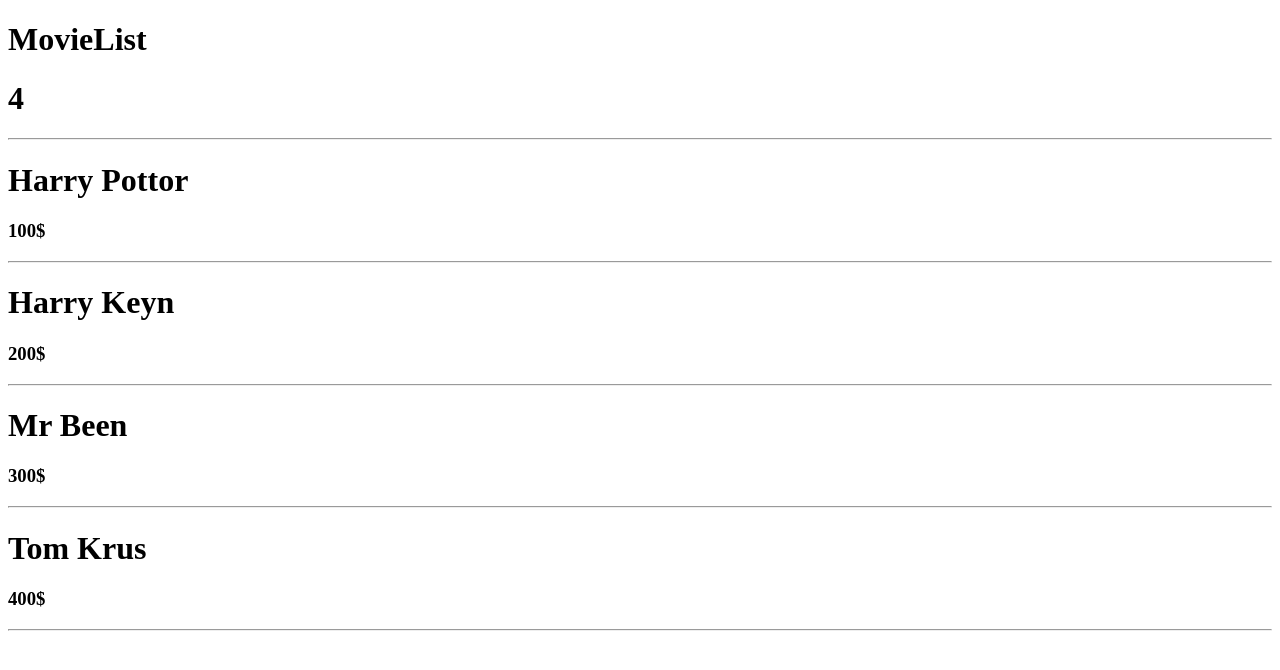
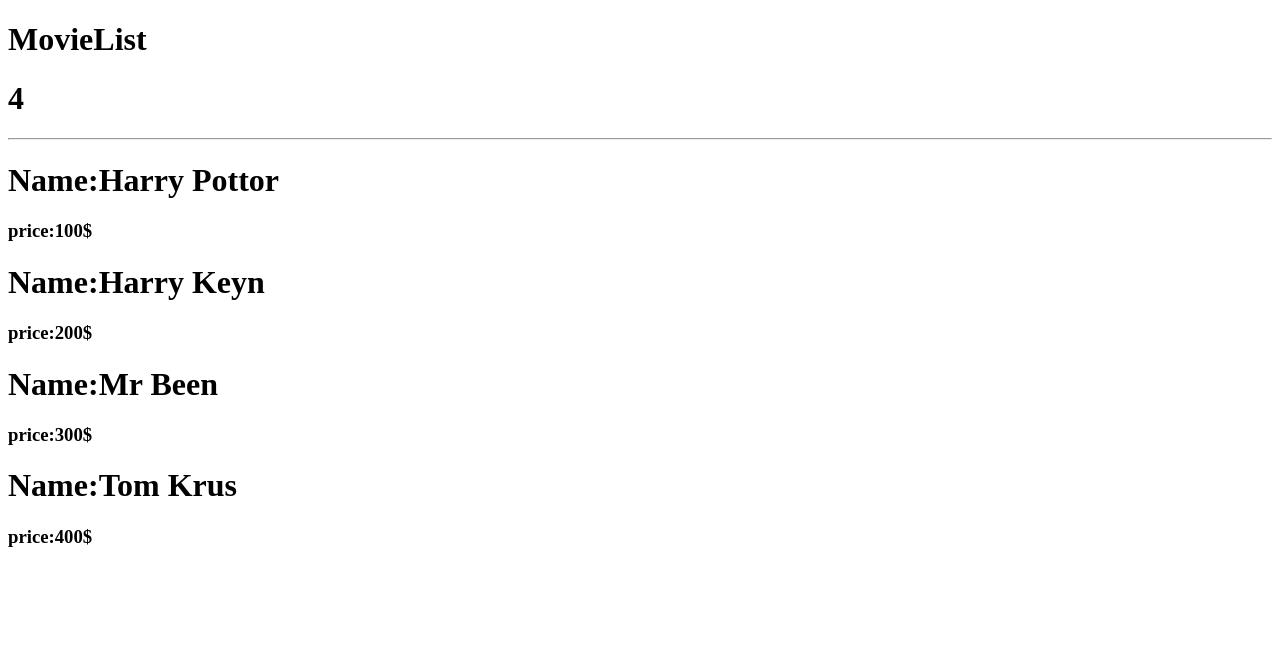
Before and after one commit to muxutdinov/home-react, a React (Create React App) app: page / in a window 1280 px wide. Shown: the top 670 px of the page. Built offline with nearby package versions, Linux system fonts and the light colour scheme.

Commit message:
context one part

```diff
--- a/src/MuviList.js
+++ b/src/MuviList.js
@@ -1,26 +1,19 @@
-import React, { useState } from 'react'
-
+import React, { useContext } from "react";
+import Movie from "./Movie";
+import { Kino } from "./context";
 export const MuviList = () => {
-    const [data, setData] = useState([
-        {id:1,name:"Harry Pottor",price:"100$"},
-        {id:2,name:"Harry Keyn",price:"200$"},
-        {id:3,name:"Mr Been",price:"300$"},
-        {id:4,name:"Tom Krus",price:"400$"}
-    ])
+  const [data, setData] = useContext(Kino);
+  console.log(data,"test");
   return (
     <div>
       {
-                data.map((value,index)=>{
+          data.map((value)=>{
               return(
-                        <div key={value.id}>
-                            <h1>{value.name}</h1>
-                            <h3>{value.price}</h3>
-                            <hr/>
-                        </div>
+                  <Movie key={value.id}  value={value} />
               )
           })
       }
     </div>
-    )
-}
-export default MuviList
+  );
+};
+export default MuviList;
--- a/src/Navbar.js
+++ b/src/Navbar.js
@@ -2,7 +2,7 @@ import React, { useContext } from "react";
 import { Kino } from "./context";
 
 export const Navbar = () => {
-  const [data,setData]=useContext(Kino)
+  const [data, setData] = useContext(Kino);
   return (
     <div>
       <h1>MovieList</h1>
```
Lines whose indentation alone changed are shown as unchanged.
